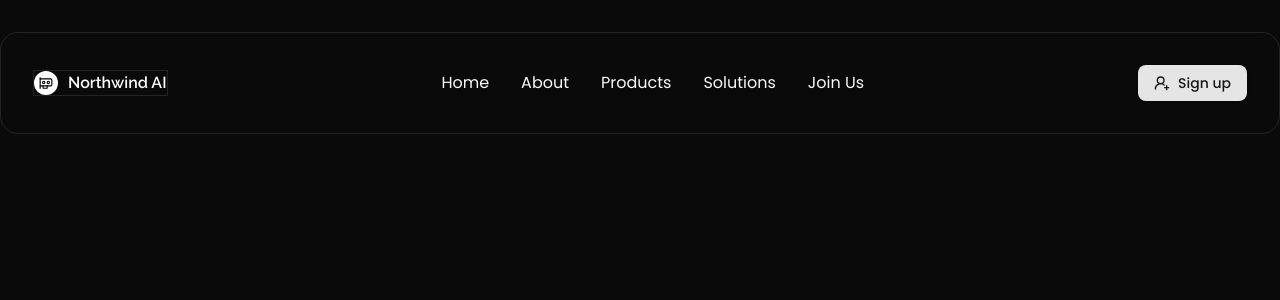
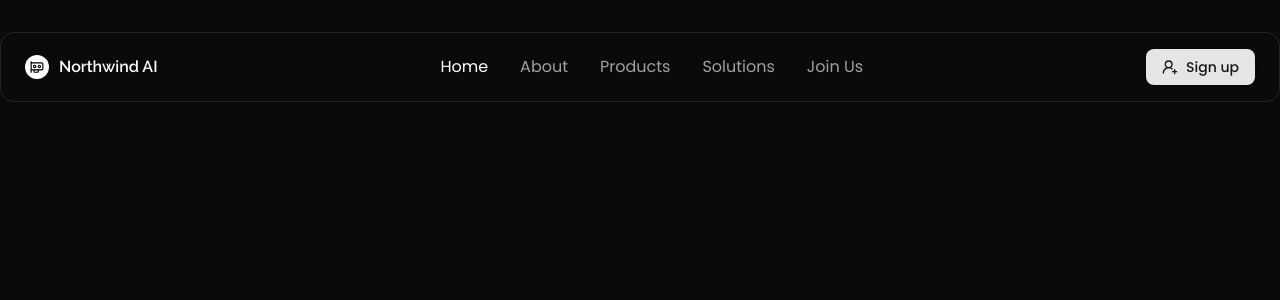
Before and after one commit to hwp-labs/northwind-ai-app, a Next.js app: page / in a window 1280 px wide. Shown: the top 300 px of the page. Built offline with nearby package versions, Linux system fonts and the light colour scheme.

Commit message:
feat(components): add Header

```diff
--- a/components/atoms/logo.tsx
+++ b/components/atoms/logo.tsx
@@ -12,7 +12,7 @@ interface Props {
 
 export const Logo = ({ path, iconOnly, darkMode }: Props) => {
   const renderLogo = (
-    <div className="flex-center-start gap-2.5 border">
+    <div className="flex-center-start border_ gap-2.5">
       <span
         className={clsx(
           "flex-center-center size-[24px] rounded-full",
--- a/components/organisms/header.tsx
+++ b/components/organisms/header.tsx
@@ -1,17 +1,29 @@
+import Link from "next/link";
 import { UserRoundPlusIcon } from "lucide-react";
+import clsx from "clsx";
+//
+import { Logo } from "../atoms/logo";
 import { Button } from "../shadcn/ui/button";
-import { Logo } from "../atoms/logo";
 
 export const Header = () => {
   return (
-    <header className="flex-center-between mx-auto my-8 w-[1280px] rounded-2xl border p-8">
+    <header className="flex-center-between mx-auto my-8 w-[1280px] rounded-xl border px-6 py-4">
       <Logo darkMode />
       <nav className="flex-center-start gap-8">
-        <div>Home</div>
-        <div>About</div>
-        <div>Products</div>
-        <div>Solutions</div>
-        <div>Join Us</div>
+        {["Home", "About", "Products", "Solutions", "Join Us"].map(
+          (item, i) => {
+            const active = i < 1;
+            return (
+              <Link
+                key={i}
+                href={""}
+                className={clsx("text-muted-foreground hover:text-white", active && "text-white")}
+              >
+                {item}
+              </Link>
+            );
+          },
+        )}
       </nav>
       <Button>
         <UserRoundPlusIcon />
--- a/styles/globals.css
+++ b/styles/globals.css
@@ -9,8 +9,8 @@
 @theme inline {
   --color-background: var(--background);
   --color-foreground: var(--foreground);
-  --font-sans: var(--font-geist-sans);
-  --font-mono: var(--font-geist-mono);
+  /* --font-sans: var(--font-geist-sans); */
+  /* --font-mono: var(--font-geist-mono); */
   --color-sidebar-ring: var(--sidebar-ring);
   --color-sidebar-border: var(--sidebar-border);
   --color-sidebar-accent-foreground: var(--sidebar-accent-foreground);
```
